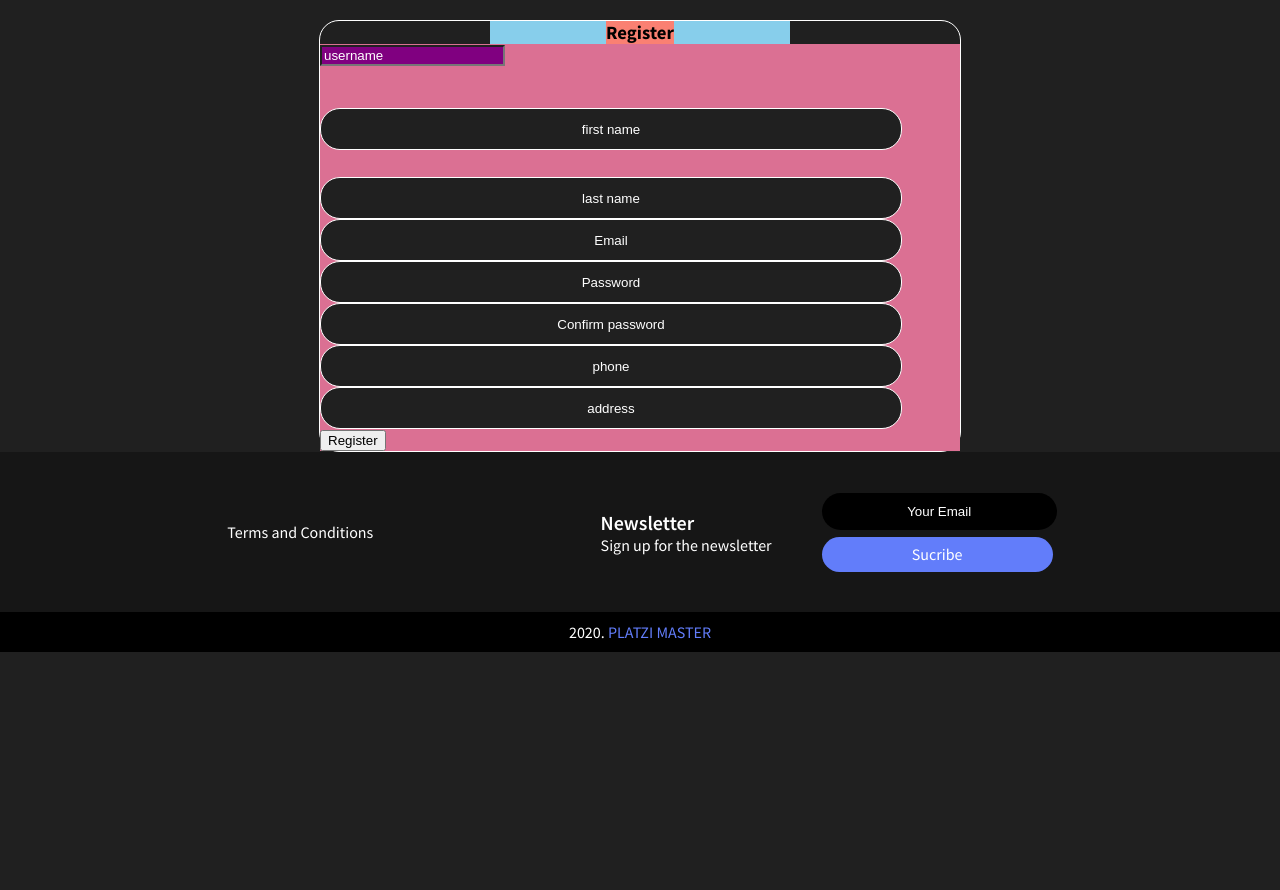
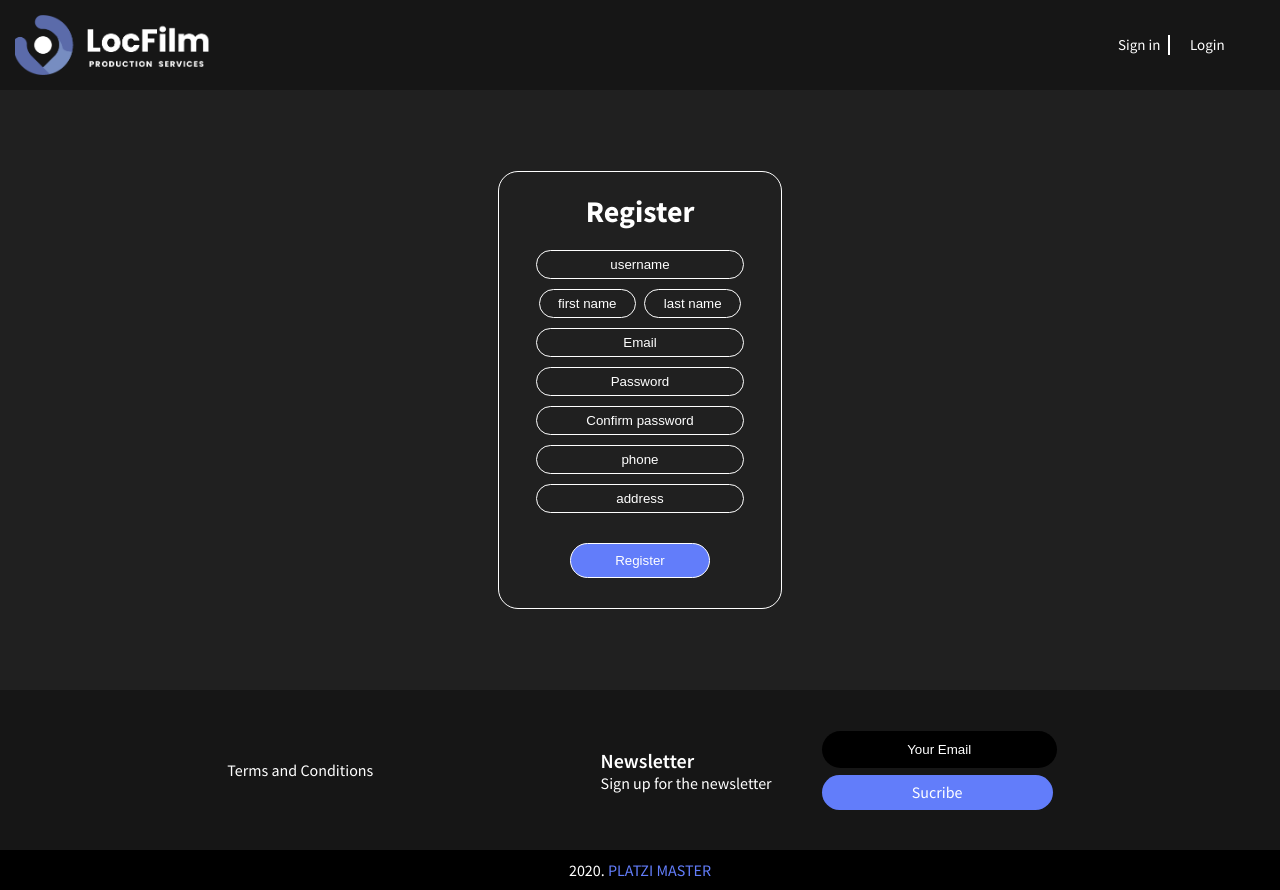
Before and after one commit to cesarp04/locfilm-frontend, a React app: page /register in a window 1280 px wide. Before the commit the page ends 800 px from the top, so only its background shows below. Built offline with nearby package versions, Linux system fonts and the light colour scheme.

Commit message:
feature reguster check

```diff
--- a/src/assets/styles/components/Register.scss
+++ b/src/assets/styles/components/Register.scss
@@ -1,44 +1,89 @@
 @import "../Vars.scss";
 
 .container__Chiff{
+    width: 100vw;
+    height: 600px;
     display: flex;
     flex-direction: column;
+    align-items: center;
+    justify-content: center;
+}
+.container__auth__title--auth__title{
+    display: flex;
     align-items: center;
     justify-content: center;
     margin-top: 20px;
 
 
 }
-.container__auth__title--auth__title{
-    display: flex;
-    align-items: center;
-    justify-content: center;
-    background-color: skyblue;
-    width: 300px;
-
-}
 .container__auth__title{
     display: flex;
     flex-direction: column;
     align-items: center;
-    justify-content: center;
-    width: 50%;
+    width: 22%;
+    height: auto;
     border: 1px solid white;
     border-radius: 20px;
 
 }
 
 .auth__title{
-    background-color: salmon;
+    color: white;
+    font-size: 30px;
 }
 
 .form-register{
-    background-color: palevioletred;
-
+    display: flex;
+    flex-direction: column;
+    align-items: center;
+    margin-top: 20px;
+    width: 90%;
 }
 .login__container__form--input{
     margin: 0;
 }
-.login__container__form--input2{
-    background-color: purple;
+.input_register1{
+    background-color: $primary-color;
+    border: none;
+    text-align: center;
+    height: 25px;
+    border: 1px solid $white;
+    border-radius: 20px;
+    width: 80%;
 }
+.block2{
+    display: flex;
+    justify-content: space-between;
+    width: 80%;
+}
+.block2>input{
+    background-color: $primary-color;
+    border: none;
+    border: 1px solid $white;
+    border-radius: 20px;
+    text-align: center;
+    width: 45%;
+    height: 25px;
+}
+.input_register{
+    background-color: $primary-color;
+    border: none;
+    text-align: center;
+    height: 25px;
+    border: 1px solid $white;
+    border-radius: 20px;
+    width: 80%;
+    margin-top: 10px;
+}
+
+.btn-register{
+    background-color: $button-color;
+    color: $white;
+    margin-top: 30px;
+    margin-bottom: 30px;
+    width: 140px;
+    height: 35px;
+    border: none;
+    border: 1px solid $white;
+    border-radius: 20px;
+}
--- a/src/components/Register.jsx
+++ b/src/components/Register.jsx
@@ -4,6 +4,8 @@ import { registerUser, setError } from "../actions/usersActions"
 import { useDispatch, useSelector } from "react-redux"
 import validator from "validator"
 import "../assets/styles/components/Register.scss"
+import Header from "../components/Header"
+
 
 const Register = () => {
   const dispatch = useDispatch()
@@ -76,6 +78,7 @@ const Register = () => {
 
   return (
     <>
+    <Header showSearch={false} showSignInLogin={true} />
     <div className="container__Chiff">
       <div className="container__auth__title">
 
@@ -88,7 +91,7 @@ const Register = () => {
               <input
                 type="text"
                 name="username"
-                className="login__container__form--input2"
+                className="input_register1"
                 autoComplete="off"
                 placeholder="username"
                 value={username}
@@ -98,7 +101,7 @@ const Register = () => {
                 <input
                   type="text"
                   name="first_name"
-                  className="login__container__form--input"
+                  className="input_register"
                   autoComplete="off"
                   placeholder="first name"
                   onChange={updateInput}
@@ -106,7 +109,7 @@ const Register = () => {
                 <input
                   type="text"
                   name="last_name"
-                  className="login__container__form--input"
+                  className="input_register"
                   autoComplete="off"
                   placeholder="last name"
                   onChange={updateInput}
@@ -116,7 +119,7 @@ const Register = () => {
               <input
                 type="text"
                 name="email"
-                className="login__container__form--input"
+                className="input_register"
                 autoComplete="off"
                 placeholder="Email"
                 value={email}
@@ -125,7 +128,7 @@ const Register = () => {
               <input
                 type="password"
                 name="password"
-                className="login__container__form--input"
+                className="input_register"
                 placeholder="Password"
                 value={password}
                 onChange={updateInput}
@@ -133,7 +136,7 @@ const Register = () => {
               <input
                 type="password"
                 name="password2"
-                className="login__container__form--input"
+                className="input_register"
                 placeholder="Confirm password"
                 value={password2}
                 onChange={updateInput}
@@ -141,7 +144,7 @@ const Register = () => {
               <input
                 type="text"
                 name="phone"
-                className="login__container__form--input"
+                className="input_register"
                 autoComplete="off"
                 placeholder="phone"
                 value={phone}
@@ -151,7 +154,7 @@ const Register = () => {
               <input
                 type="text"
                 name="address"
-                className="login__container__form--input"
+                className="input_register"
                 autoComplete="off"
                 placeholder="address"
                 onChange={updateInput}
@@ -165,7 +168,7 @@ const Register = () => {
                 autoComplete="off"
                 onChange={updateInput}
               /> */}
-              <button type="submit" className="btn btn-primary btn-block mb-5">
+              <button type="submit" className="btn-register">
                 Register
               </button>
               {/* <Link to="" className="link">
```
